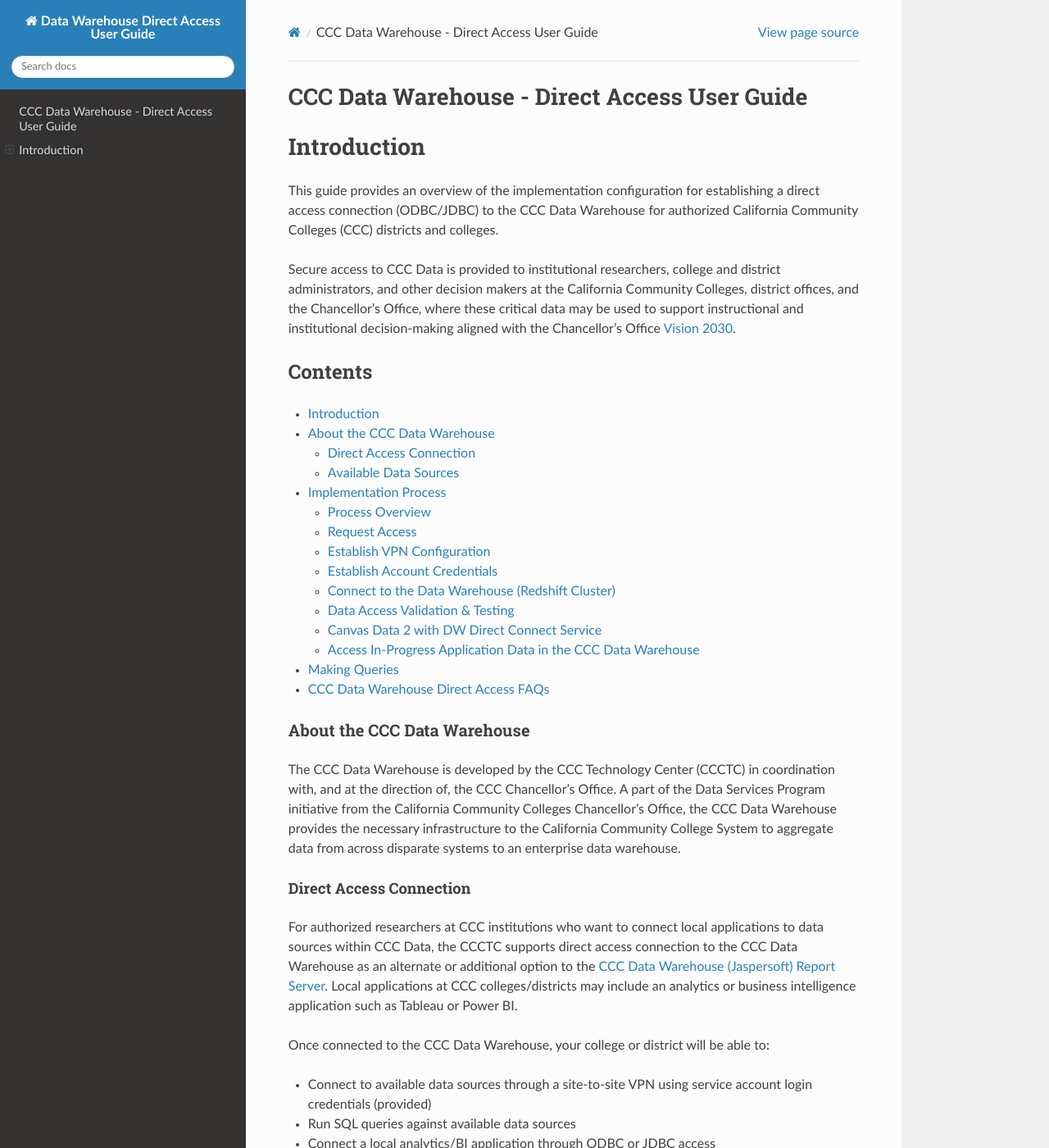
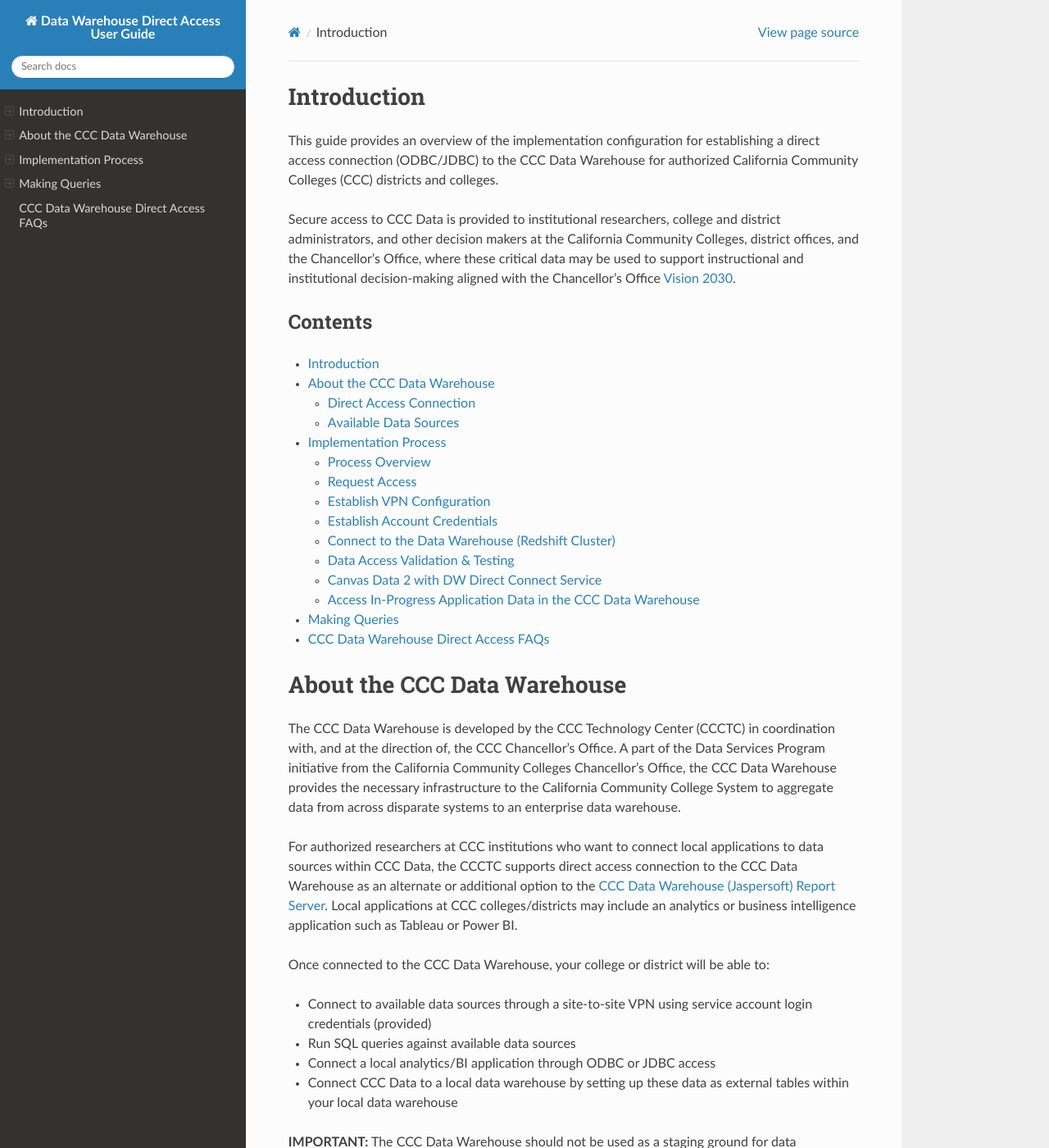
Before and after one commit to bikerben33/CCCTC-DWDirectAccessUG, a Sphinx documentation site: the page built from docs/source/index.rst, in a window 1280 px wide and 1400 px high. Shown: the whole window at 82% size. Built offline with Sphinx 7.4.7 and the Read the Docs theme 3.1.0, drawn with Linux system fonts in a browser that asks for light colours; pages that are not in the unit, such as notebooks, are missing from menus; some of the changed text lies outside the part shown.

Commit message:
Move headings up

```diff
--- a/docs/source/index.rst
+++ b/docs/source/index.rst
@@ -1,6 +1,3 @@
-CCC Data Warehouse - Direct Access User Guide
-#############################################
-
 Introduction
 ############
 
@@ -17,7 +14,7 @@
 `Vision 2030 <https://www.cccco.edu/About-Us/Vision-2030>`__.
 
 Contents
-~~~~~~~~
+--------
 
 - `Introduction <#CCCDataWarehouse-DirectAccessUserGuide->`__
 
@@ -60,7 +57,7 @@
   FAQs <#CCCDataWarehouse-DirectAccessUserGuide->`__
 
 About the CCC Data Warehouse
-============================
+############################
 
 The CCC Data Warehouse is developed by the CCC Technology Center (CCCTC)
 in coordination with, and at the direction of, the CCC Chancellor's
@@ -71,7 +68,7 @@
 to an enterprise data warehouse.
 
 Direct Access Connection
-------------------------
+========================
 
 For authorized researchers at CCC institutions who want to connect local
 applications to data sources within CCC Data, the CCCTC supports direct
@@ -102,7 +99,7 @@
 .. _available-data-sources:
 
 Available Data Sources
-----------------------
+======================
 
 Direct access connection is supported for the following data sources
 within the CCC Data Warehouse:
@@ -134,7 +131,7 @@
   Guide </wiki/spaces/DWPub/pages/4142563329/CCC+Data+Warehouse+-+Student+Journey+User+Guide>`__)
 
 Table A: Data Availability Chart
-~~~~~~~~~~~~~~~~~~~~~~~~~~~~~~~~
+--------------------------------
 
 +--------------------+---------+-------+---------+-------+------------+
 | **Source           | **CCCCO |       | **Co    |       | **Requires |
@@ -212,7 +209,7 @@
 site <https://cccnext.jira.com/wiki/spaces/DWPub/pages/1477378202/CCC%2BData%2BSources%2BData%2BDictionaries>`__.
 
 Implementation Process
-======================
+######################
 
 When a request is received from an authorized individual at a college or
 district office (often the Dean overseeing institutional research), the
@@ -226,7 +223,7 @@
 channel.
 
 Process Overview
-----------------
+================
 
 The process to implement a direct access connection to the CCC Data
 Warehouse (Redshift) is described below, beginning with a summary of the
@@ -248,7 +245,7 @@
    Queries <https://cccnext.jira.com/wiki/spaces/DWPub/pages/1628864764/CCC+Data+Warehouse+-+Direct+Access+User+Guide#Data-Access-Validation-%26-Testing>`__
 
 Participants, Roles, and Responsibilities
-~~~~~~~~~~~~~~~~~~~~~~~~~~~~~~~~~~~~~~~~~
+-----------------------------------------
 
 +-----------------------+----------------------------------------------+
 | **Participant**       | **Is responsible for…**                      |
@@ -313,7 +310,7 @@
 applications are responsible for their own support in using those tools.
 
 Request Access
---------------
+==============
 
 The following are the general steps to establish a direct access
 connection (ODBC/JDBC) to the CCC Data Warehouse.
@@ -349,7 +346,7 @@
 your college, send an email to *cems@ccctechcenter.org*.
 
 Establish VPN Configuration
----------------------------
+===========================
 
 The ES Implementation Configuration Engineer (ICE) works with your
 primary IT contact(s) to facilitate the configuration of the VPN and to
@@ -372,7 +369,7 @@
 IP information.
 
 Establish Account Credentials
------------------------------
+=============================
 
 In order to access the (Redshift) databases, a service account must be
 established based on the scope of your authorized access (MIS scope).
@@ -390,7 +387,7 @@
 these credentials is the responsibility of the college/district.
 
 Scope of Access
-~~~~~~~~~~~~~~~
+---------------
 
 Authorized access to the CCC Data Warehouse for colleges and districts
 using direct access connection (ODBC/JDBC) is permitted through secure
@@ -411,7 +408,7 @@
 validations.
 
 Connect to the Data Warehouse (Redshift Cluster)
-------------------------------------------------
+================================================
 
 This section is designed for authorized colleges who want to gain access
 to the CCC Data Warehouse Redshift cluster databases. AWS Redshift is a
@@ -423,7 +420,7 @@
 Warehouse using SQL Workbench.
 
 Connection Requirements
-~~~~~~~~~~~~~~~~~~~~~~~
+-----------------------
 
 In order to complete the connection process (SQL Workbench install) and
 access the CCC Data Warehouse (Redshift cluster), the college/district
@@ -454,7 +451,7 @@
 data validation *but is not a requirement*.
 
 Connect using SQL Workbench
-~~~~~~~~~~~~~~~~~~~~~~~~~~~
+---------------------------
 
 Follow the instructions in this section to install *SQL Workbench* and
 configure database access connection. SQL Workbench is a database GUI
@@ -486,7 +483,7 @@
 Workbench <https://docs.aws.amazon.com/redshift/latest/mgmt/connecting-using-workbench.html>`__.
 
 Prerequisite: Install Java
-~~~~~~~~~~~~~~~~~~~~~~~~~~~
+--------------------------
 
 SQL Workbench requires a **Java version 11 (or higher)** runtime
 environment. You can use either a JRE ("Runtime") or a JDK ("Development
@@ -497,7 +494,7 @@
 Manual <https://www.sql-workbench.eu/manual/install.html>`__.
 
 Download & Install SQL Workbench
-~~~~~~~~~~~~~~~~~~~~~~~~~~~~~~~~
+--------------------------------
 
 Download **SQL Workbench/J** here:
 https://www.sql-workbench.eu/downloads.html.
@@ -540,7 +537,7 @@
 |image3|
 
 Download Redshift Drivers and Test Connection
-~~~~~~~~~~~~~~~~~~~~~~~~~~~~~~~~~~~~~~~~~~~~~
+---------------------------------------------
 
 Download the Amazon Redshift JDBC driver version 2.0 to enable SQL
 Workbench to communicate with Redshift. Below is the zip file to
@@ -574,7 +571,7 @@
 screen.
 
 Configure the Database Connection String
-~~~~~~~~~~~~~~~~~~~~~~~~~~~~~~~~~~~~~~~~
+----------------------------------------
 
 Configure the *Connection Profile* screen with your account credentials
 (username and password) and the connection string.
@@ -627,7 +624,7 @@
 |image9|
 
 Table B: Application Database Names and Schema Formats
-^^^^^^^^^^^^^^^^^^^^^^^^^^^^^^^^^^^^^^^^^^^^^^^^^^^^^^
+~~~~~~~~~~~~~~~~~~~~~~~~~~~~~~~~~~~~~~~~~~~~~~~~~~~~~~
 
 The value of **<misScope>** can be derived from the prefix of your Data
 Warehouse Direct user name which is in the format of
@@ -726,7 +723,7 @@
   hand-off to ES Support.
 
 Canvas Data 2 with DW Direct Connect Service
---------------------------------------------
+============================================
 
 Colleges may request to access their Canvas Data 2 (CD2) data through
 the CCC Data Warehouse via direct access connection (ODBC/JDBC). The
@@ -759,7 +756,7 @@
 Warehouse <https://cccnext.jira.com/wiki/x/AwBpx>`__.
 
 Access In-Progress Application Data in the CCC Data Warehouse
--------------------------------------------------------------
+=============================================================
 
 The CCCApply “in_progress_applications” table is available in the Data
 Warehouse via Direct Connect Access to make it easier for researchers to
@@ -772,7 +769,7 @@
 featuring tables and query information.
 
 Making Queries
-==============
+##############
 
 After the database connection is validated, you will be given the
 following prompt that will allow you to enter SQL Queries.
@@ -790,7 +787,7 @@
 |Screenshot showing an example SQL script in the Statement tab.|
 
 Example Query to run on Data Warehouse Data
-~~~~~~~~~~~~~~~~~~~~~~~~~~~~~~~~~~~~~~~~~~~
+-------------------------------------------
 
 To get a row count of a table, run the following query:
 
@@ -801,7 +798,7 @@
 in SQL workbench to navigate the data.
 
 CCC Data Warehouse Direct Access FAQs
-=====================================
+#####################################
 
 **Q: Can I have more than one VPN connection for my district?**
 
```
